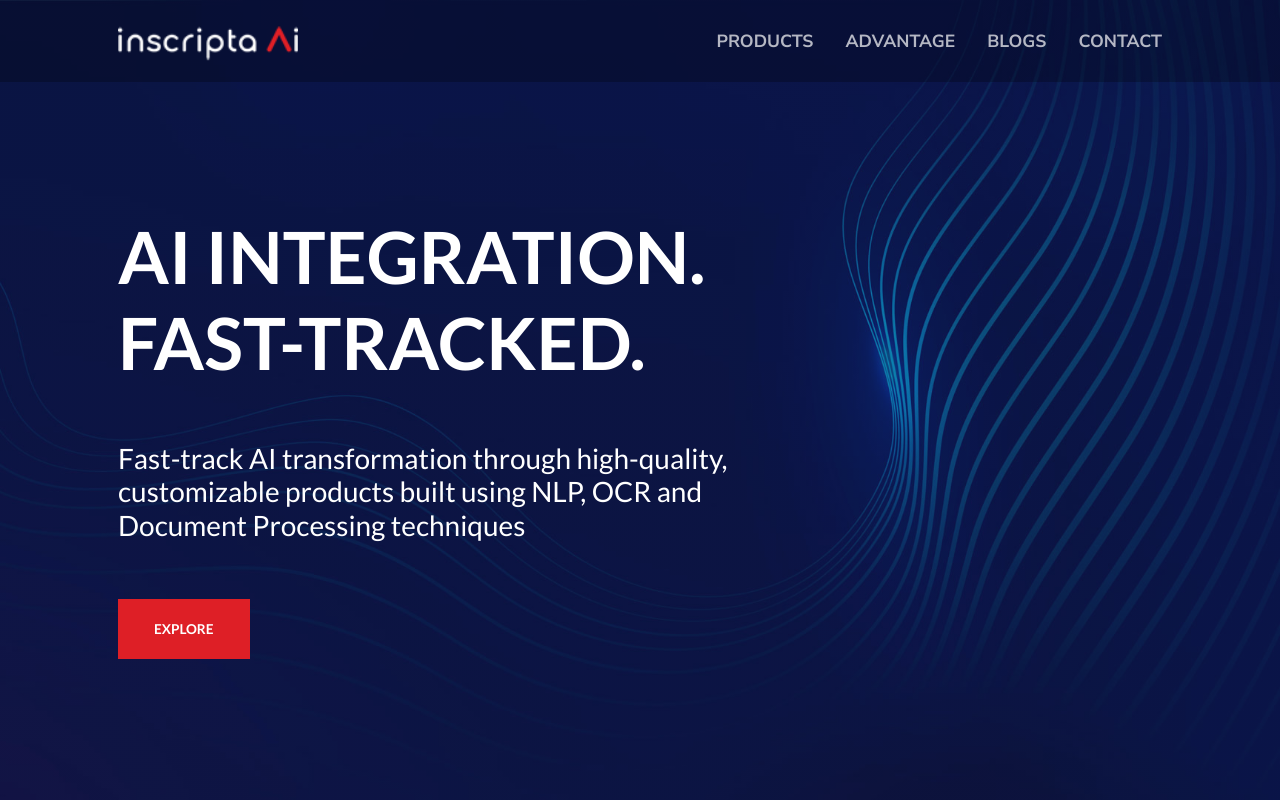
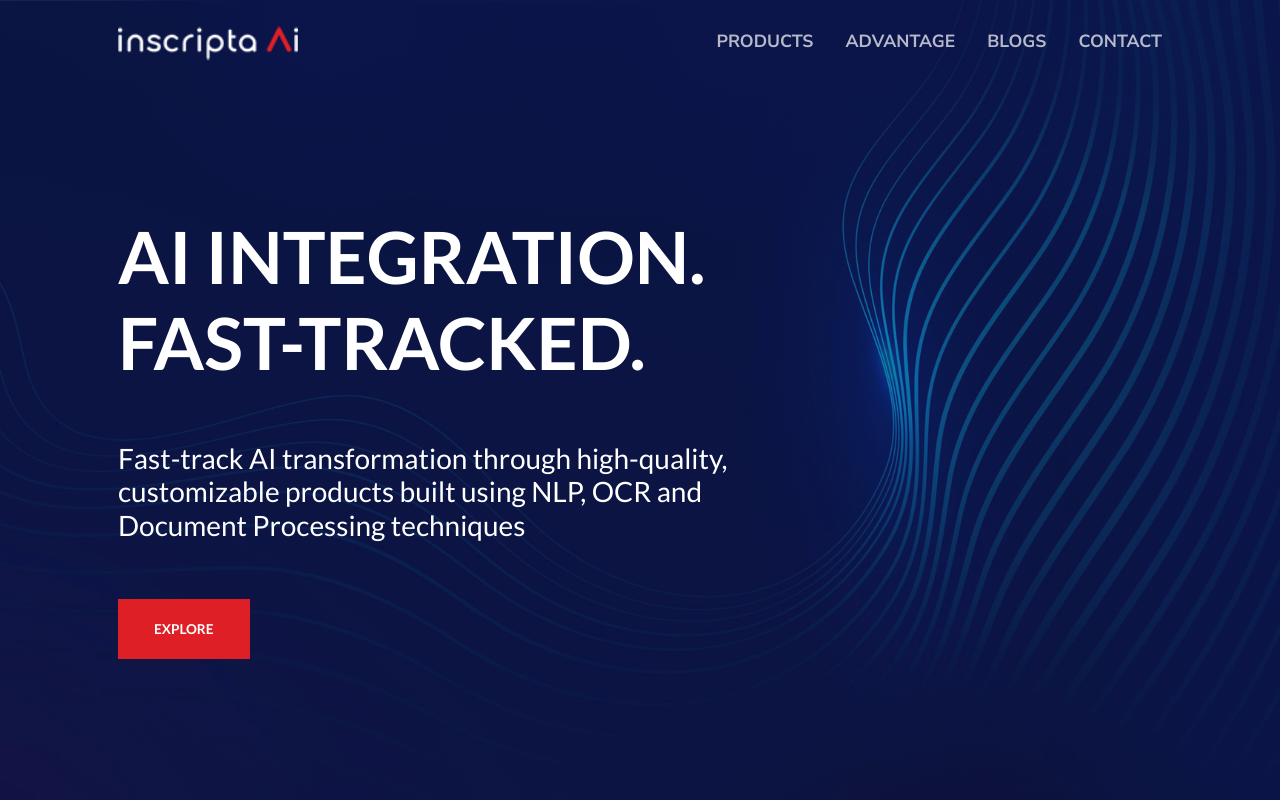
Before and after one commit to vivekmehta/inscripta_homepage_refresh, a website: page docs/index.html in a window 1280 px wide. Shown: the top 800 px of the page. Drawn offline with nearby package versions, Linux system fonts and the light colour scheme; some packages are replaced by stand-ins of ours; a script that the page names is missing.

Commit message:
Navbar made transparent

```diff
--- a/src/scss/components/_navbar.scss
+++ b/src/scss/components/_navbar.scss
@@ -45,7 +45,7 @@
     @include media-breakpoint-up(lg) {
         // Base styling for the navbar - screen sizes greater than the large breakpoint
         box-shadow: none;
-        background-color: rgba(0%, 0%, 0%, 0.25);
+        background-color: transparent;
         //background-color: $white;
 
         .navbar-brand {
```
Also changed, not shown: docs/css/styles.css.
